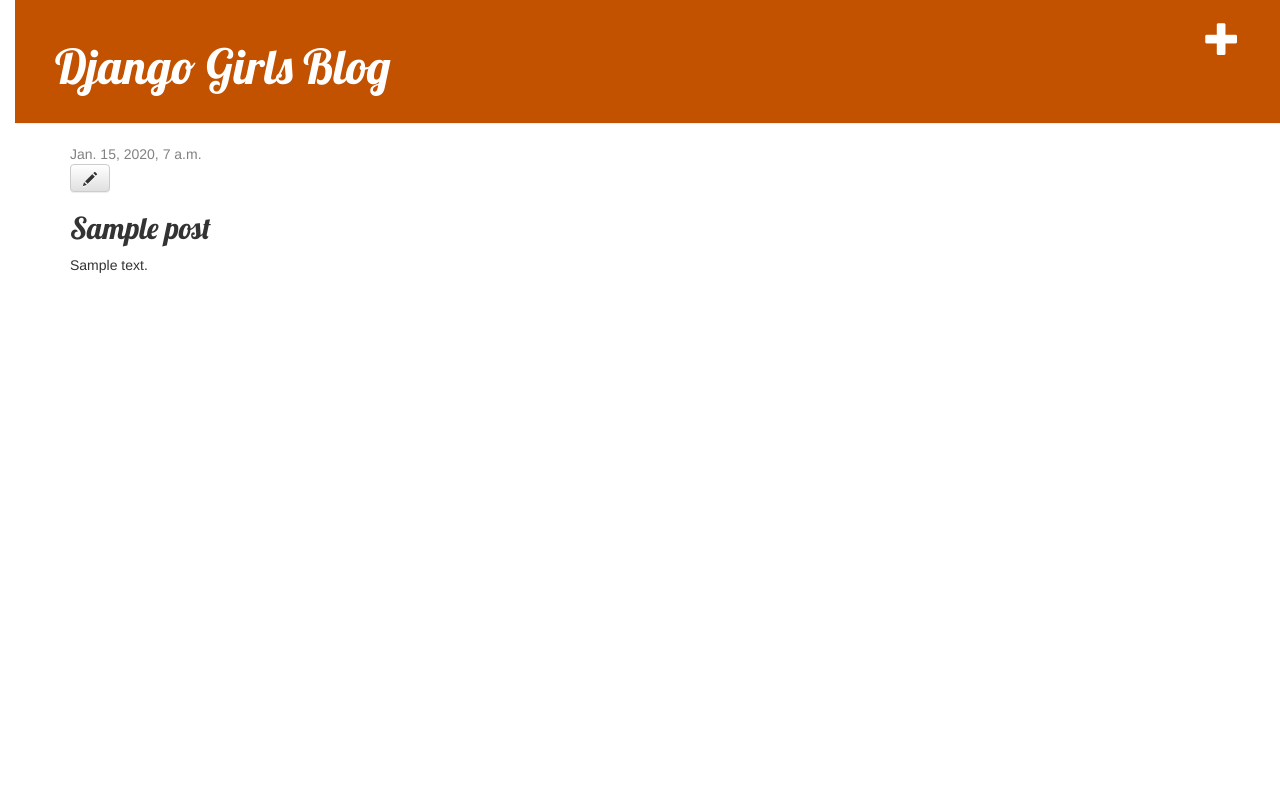
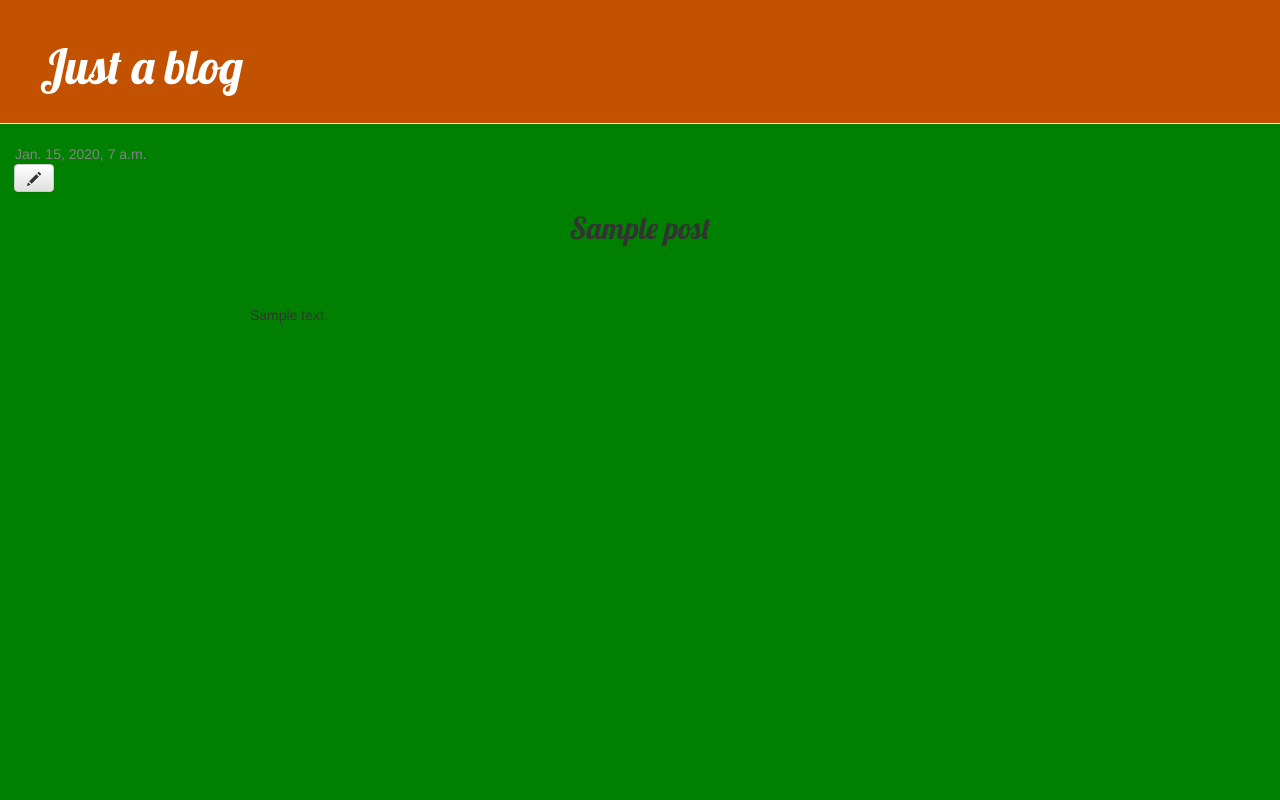
Before and after one commit to Elohim-Vault/DjangoBlog, a Django app: page /detail/1/ in a window 1280 px wide. Run offline with Django 3.2, Linux system fonts and the light colour scheme; a user stored in the database is signed in; tables that the repository leaves empty hold one stand-in row (values such as "Sample post"); some libraries are stand-ins or nearby versions.

Commit message:
Mudanças no detail detail  html

```diff
--- /dev/null
+++ b/blog/static/css/detail.css
@@ -0,0 +1,47 @@
+h1 a, h2 a, header{
+    color: #C25100;
+    font-family: 'Lobster';
+}
+
+body{
+    background: green;
+}
+
+h2{
+    text-align: center;
+}
+
+#post{
+    width: 70%;
+    position: relative;
+    margin-left: 250px;
+    padding-top: 50px;
+}
+
+.btn{
+    position: relative;
+    left: 14px;
+}
+
+.page-header {
+    background-color: #C25100;
+    margin-top: 0;
+    padding: 20px 20px 20px 40px;
+}
+
+.page-header h1, .page-header h1 a, .page-header h1 a:visited, .page-header h1 a:active {
+    color: #ffffff;
+    font-size: 36pt;
+    text-decoration: none;
+}
+
+
+
+h1, h2, h3, h4 {
+    font-family: 'Lobster', cursive;
+}
+
+.date {
+    color: #828282;
+    padding-left: 15px;
+}
--- a/blog/templates/blog/base.html
+++ b/blog/templates/blog/base.html
@@ -1,7 +1,7 @@
 {% load static %}
 <html>
     <head>
-        <title>Django Girls blog</title>
+        <title>Just a blog</title>
         <link rel="stylesheet" href="//maxcdn.bootstrapcdn.com/bootstrap/3.2.0/css/bootstrap.min.css">
         <link rel="stylesheet" href="//maxcdn.bootstrapcdn.com/bootstrap/3.2.0/css/bootstrap-theme.min.css">
         <link href='//fonts.googleapis.com/css?family=Lobster&subset=latin,latin-ext' rel='stylesheet' type='text/css'>
--- a/blog/templates/blog/post_detail.html
+++ b/blog/templates/blog/post_detail.html
@@ -1,7 +1,20 @@
-{% extends 'blog/base.html' %}
+{% load static %}
 
-{% block  content %}
+<html>
+    <head>
+        <title>Django Girls blog</title>
+        <link rel="stylesheet" href="//maxcdn.bootstrapcdn.com/bootstrap/3.2.0/css/bootstrap.min.css">
+        <link rel="stylesheet" href="//maxcdn.bootstrapcdn.com/bootstrap/3.2.0/css/bootstrap-theme.min.css">
+        <link href='//fonts.googleapis.com/css?family=Lobster&subset=latin,latin-ext' rel='stylesheet' type='text/css'>
+        <link rel="stylesheet" href="{% static 'css/detail.css' %}">
 
+    </head>
+
+
+    <body>
+    <div class="page-header">
+        <h1><a href="/">Just a blog</a></h1>
+    </div>
         <div class="post">
             {% if posts.published_date %}
                 <div class="date">
@@ -12,6 +25,9 @@
                 <a class="btn btn-default" href="{% url 'post_edit' pk=posts.pk %}"><span class="glyphicon glyphicon-pencil"></span></a>
                 {% endif %}
                 <h2>{{ posts.title }}</h2>
+                <div id="post">
                     <p>{{ posts.text|linebreaksbr }}</p>
                 </div>
-{% endblock %}
+        </div>
+    </body>
+</html>
--- a/blog/templates/blog/post_list.html
+++ b/blog/templates/blog/post_list.html
@@ -7,5 +7,8 @@
         <p> {{ post.text|linebreaksbr }} </p>
         <p>Publicado: {{ post.published_date }}</p>
     </div>
+    {% empty %}
+        <h2>Ops.. Aparentemente não há nenhum post.</h2>
+        <p> Por que você não tenta criar um?</p>
     {% endfor %}
 {% endblock %}
--- a/website/urls.py
+++ b/website/urls.py
@@ -17,6 +17,6 @@
 from django.urls import path, include
 
 urlpatterns = [
-    path('admin/', admin.site.urls),
+    path('admin/', admin.site.urls, name="admin"),
     path('', include('blog.urls')),
 ]
```
Lines whose indentation alone changed are shown as unchanged.
